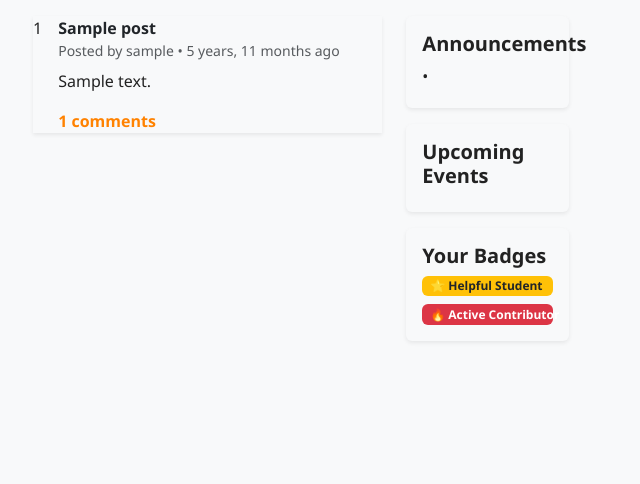
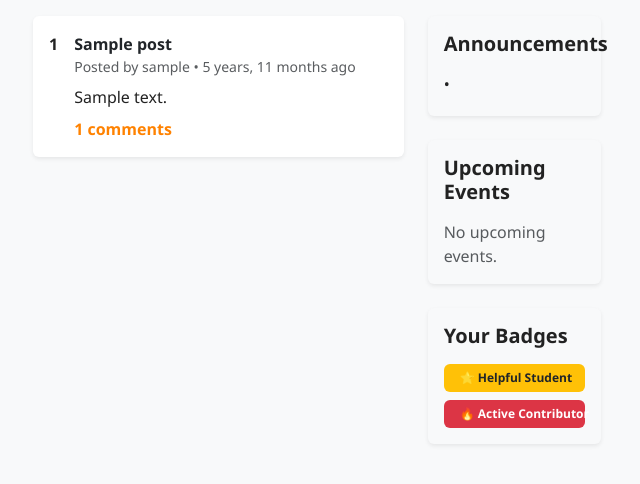
Before and after one commit to mario14guajardo/django-app, a Django app: page / in a window 1280 px wide. Shown: the part 96-580 px from the top of the page, without its empty margins (32-672 px from the left). Run offline with Django 5.2, Linux system fonts and the light colour scheme; tables that the repository leaves empty hold one stand-in row (values such as "Sample post").

Commit message:
Update home.html

```diff
--- a/myapp/templates/myapp/home.html
+++ b/myapp/templates/myapp/home.html
@@ -3,18 +3,19 @@
 
 {% block content %}
 
-<div class="row">
-    <!-- Main Feed -->
-    <div class="col-md-8">
+<div class="row justify-content-center">
+
+    <!-- MAIN FEED -->
+    <div class="col-lg-8 col-md-12 mb-4">
         {% for post in posts %}
-        <div class="post-card mb-3 shadow-sm d-flex">
+        <div class="post-card mb-3 shadow-sm p-3 bg-white rounded d-flex">
+
             <!-- Upvote Column -->
             <div class="vote-box me-3 text-center">
-                <a href="{% url 'toggle_upvote' post.id %}">
+                <a href="{% url 'toggle_upvote' post.id %}" class="text-decoration-none">
                     <i class="bi bi-arrow-up-circle"></i>
                 </a>
-                <div class="score">{{ post.upvotes.count }}</div>
-                <i class="bi bi-arrow-down-circle"></i>
+                <div class="fw-semibold">{{ post.upvotes.count }}</div>
             </div>
 
             <!-- Post Content -->
@@ -25,42 +26,56 @@
                 <div class="text-muted small">
                     Posted by {{ post.author }} • {{ post.created_at|timesince }} ago
                 </div>
-                <p class="mt-2">{{ post.body|truncatechars:200 }}</p>
+                <p class="mt-2 mb-2">{{ post.body|truncatechars:200 }}</p>
                 <a href="{% url 'post_detail' post.id %}" class="text-decoration-none fw-semibold">
                     {{ post.comments.count }} comments
                 </a>
             </div>
+
         </div>
+        {% empty %}
+            <p class="text-muted">No posts yet.</p>
         {% endfor %}
     </div>
 
-    <!-- Sidebar -->
-    <div class="col-md-4">
+    <!-- SIDEBAR -->
+    <div class="col-lg-4 col-md-12">
+
         <!-- Announcements -->
-        <div class="sidebar-card mb-3 p-3 shadow-sm bg-light rounded">
-            <h5 class="fw-bold mb-2">Announcements</h5>
+        <div class="mb-4 p-3 shadow-sm bg-light rounded">
+            <h5 class="fw-bold mb-3">Announcements</h5>
             {% for ann in announcements %}
                 <p class="mb-1">• {{ ann.text }}</p>
+            {% empty %}
+                <p class="text-muted mb-0">No announcements.</p>
             {% endfor %}
         </div>
 
         <!-- Upcoming Events -->
-        <div class="sidebar-card mb-3 p-3 shadow-sm bg-light rounded">
-            <h5 class="fw-bold mb-2">Upcoming Events</h5>
+        <div class="mb-4 p-3 shadow-sm bg-light rounded">
+            <h5 class="fw-bold mb-3">Upcoming Events</h5>
             {% for event in events %}
-                <p class="mb-1">{{ event.title }} — {{ event.date }}</p>
+                <p class="mb-1">{{ event.title }} — {{ event.date|date:"M d" }}</p>
+            {% empty %}
+                <p class="text-muted mb-0">No upcoming events.</p>
             {% endfor %}
         </div>
 
         <!-- Badges -->
-        <div class="sidebar-card mb-3 p-3 shadow-sm bg-light rounded">
-            <h5 class="fw-bold mb-2">Your Badges</h5>
+        <div class="p-3 shadow-sm bg-light rounded">
+            <h5 class="fw-bold mb-3">Your Badges</h5>
             <div class="d-flex flex-column gap-2">
-                <span class="badge bg-warning text-dark w-100 text-start">⭐ Helpful Student</span>
-                <span class="badge bg-danger text-white w-100 text-start">🔥 Active Contributor</span>
+                <span class="badge bg-warning text-dark text-start px-3 py-2">
+                    ⭐ Helpful Student
+                </span>
+                <span class="badge bg-danger text-white text-start px-3 py-2">
+                    🔥 Active Contributor
+                </span>
             </div>
         </div>
+
     </div>
+
 </div>
 
 {% endblock %}
```
